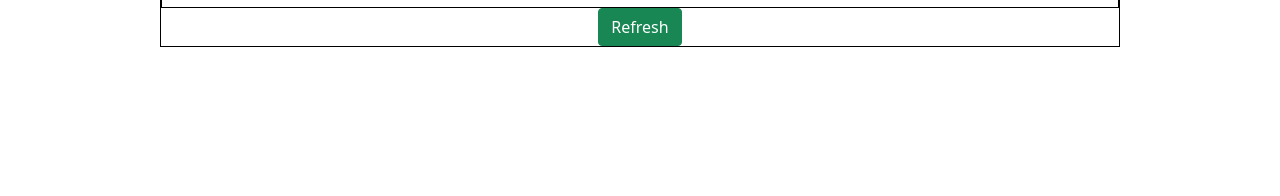
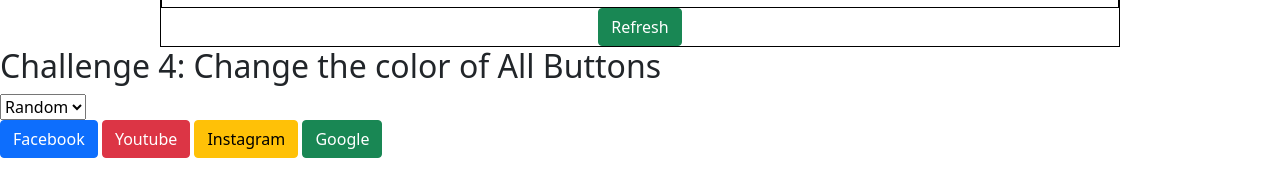
Before and after one commit to Exile404/Learning-JS, a plain HTML site: page index.html in a window 1280 px wide. Shown: the part 494-690 px from the top of the page. Drawn offline with nearby package versions, Linux system fonts and the light colour scheme.

Commit message:
Update index.html

```diff
--- a/index.html
+++ b/index.html
@@ -2,7 +2,7 @@
 <html lang="en">
 <head>
     <meta charset="UTF-8">
-    <title>Javascript is fun</title>
+    <title>Javascript on Steroids</title>
     <link rel= "stylesheet" href="https://cdn.jsdelivr.net/npm/bootstrap@5.1.3/dist/css/bootstrap.min.css">
     <link rel="stylesheet" href="static/css/style.css">
 
@@ -45,7 +45,24 @@
         <button class="btn btn-success" id="refresh" onClick="window.location.reload()">Refresh</button>
     </div>
     </div>
+    <div class="container-4">
+        <h2 id="change-my-color">Challenge 4: Change the color of All Buttons</h2>
+        <div class="flex-box-pick-color">
+            <form action="">
+                <select name="backdrop" id="background" onchange="buttonColorChange(this)">
+                    <option value="random">Random</option>
+                    <option value="red">Red</option>
+                    <option value="green">Green</option>
+                    <option value="reset">Reset</option>
+                </select>
+            </form>
+            <button class="btn btn-primary">Facebook</button>
+            <button class="btn btn-danger">Youtube</button>
+            <button class="btn btn-warning">Instagram</button>
+            <button class="btn btn-success">Google</button>
 
+        </div>
+    </div>
     <script src="static/js/script.js"></script>
 </body>
 </html>
```
